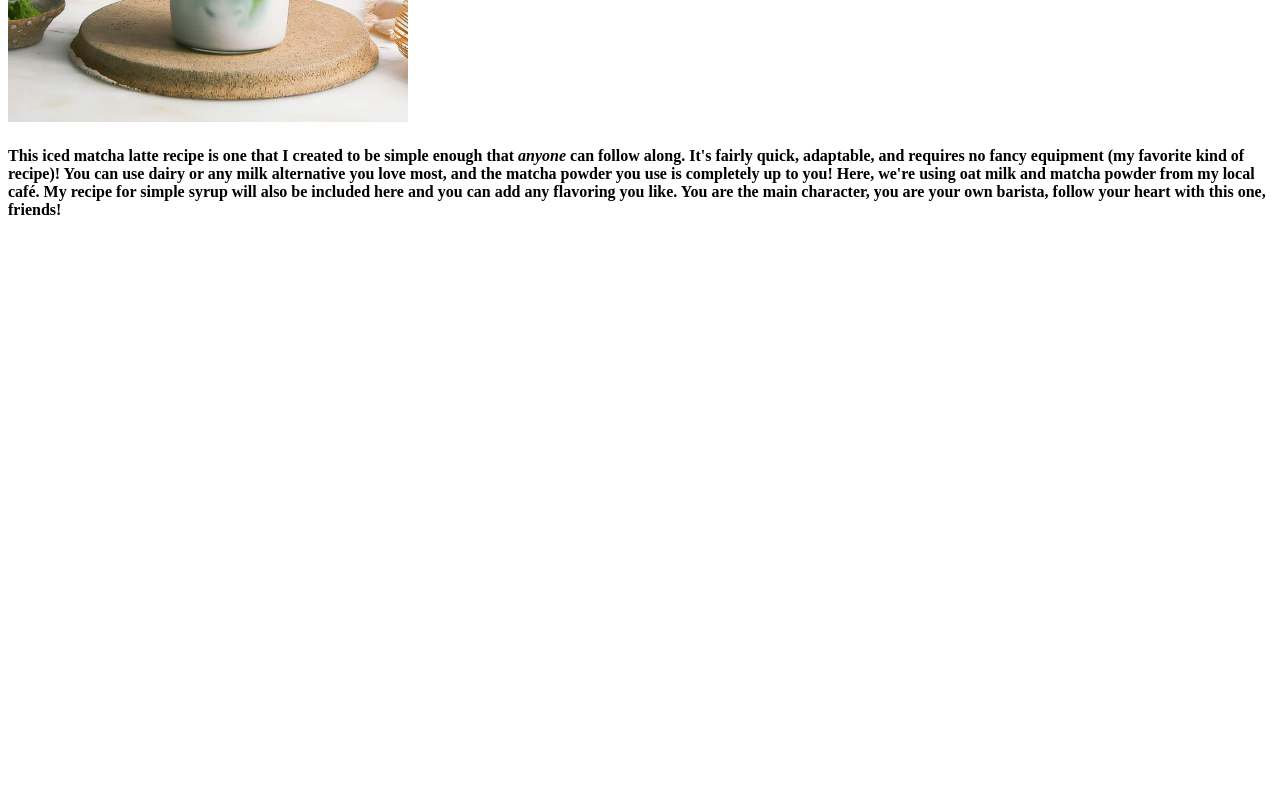
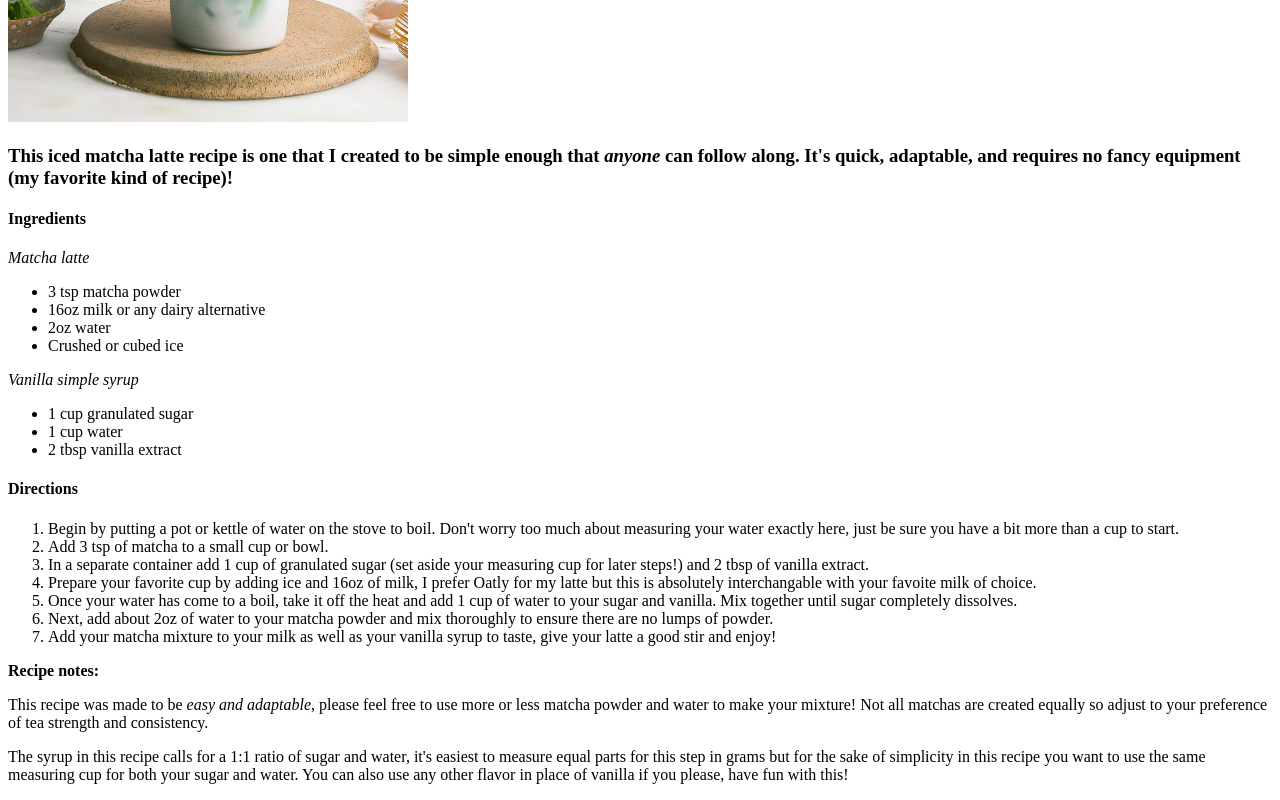
Before and after one commit to penxrose/odin-recipes, a plain HTML site: page recipes/matcha.html in a window 1280 px wide. Shown: the part 396-1196 px from the top of the page. Before the commit the page ends 800 px from the top, so only its background shows below. Drawn offline with Linux system fonts and the light colour scheme.

Commit message:
added content

```diff
--- a/recipes/matcha.html
+++ b/recipes/matcha.html
@@ -6,16 +6,55 @@
     <meta charset="utf-8">
 </head>
 <body>
-    <h1>Matcha Latte</h1>
+    <h1>Iced Matcha Latte</h1>
     <img src="../images/matchalatte-400x438.33.jpg">
-    <h4>This iced matcha latte recipe is one that I created to be
-    simple enough that <em>anyone</em> can follow along. It's fairly
-    quick, adaptable, and requires no fancy equipment (my favorite
-    kind of recipe)! You can use dairy or any milk alternative you
-    love most, and the matcha powder you use is completely up to you!
-    Here, we're using oat milk and matcha powder from my local café.
-    My recipe for simple syrup will also be included here and you can
-    add any flavoring you like. You are the main character, you are
-    your own barista, follow your heart with this one, friends!</h4>
+    <h3>This iced matcha latte recipe is one that I created to be
+    simple enough that <em>anyone</em> can follow along. It's quick,
+    adaptable, and requires no fancy equipment (my favorite
+    kind of recipe)!</h3>
+    <h4>Ingredients</h4>
+    <em>Matcha latte</em>
+        <ul>
+        <li>3 tsp matcha powder</li>
+        <li>16oz milk or any dairy alternative</li>
+        <li>2oz water</li>
+        <li>Crushed or cubed ice</li>
+        </ul>
+    <em>Vanilla simple syrup</em>
+        <ul>
+        <li>1 cup granulated sugar</li>
+        <li>1 cup water</li>
+        <li>2 tbsp vanilla extract</li>
+        </ul>
+    <h4>Directions</h4>
+        <ol>
+        <li>Begin by putting a pot or kettle of water on the stove to boil.
+        Don't worry too much about measuring your water exactly here, just be
+        sure you have a bit more than a cup to start.</li>
+        <li>Add 3 tsp of matcha to a small cup or bowl.</li>
+        <li>In a separate container add 1 cup of granulated sugar (set aside
+        your measuring cup for later steps!) and 2 tbsp of vanilla extract.</li>
+        <li>Prepare your favorite cup by adding ice and 16oz of milk, I prefer
+        Oatly for my latte but this is absolutely interchangable with your
+        favoite milk of choice.</li>
+        <li>Once your water has come to a boil, take it off the heat and add 1 cup
+        of water to your sugar and vanilla. Mix together until sugar completely
+        dissolves.</li>
+        <li>Next, add about 2oz of water to your matcha powder and mix thoroughly to
+        ensure there are no lumps of powder.</li>
+        <li>Add your matcha mixture to your milk as well as your vanilla syrup to taste,
+        give your latte a good stir and enjoy!
+        </li>
+        </ol>
+    <p><strong>Recipe notes:</strong></p>
+    <p>This recipe was made to be <em>easy and adaptable</em>, please feel free to use more
+    or less matcha powder and water to make your mixture! Not all matchas are created equally
+    so adjust to your preference of tea strength and consistency.</p>
+    <p>The syrup in this recipe calls for a 1:1 ratio of sugar and water, it's easiest to
+    measure equal parts for this step in grams but for the sake of simplicity in this recipe
+    you want to use the same measuring cup for both your sugar and water. You can also use any
+    other flavor in place of vanilla if you please, have fun with this!
+    </p>
+
 </body>
 </html>
```
Also changed, not shown: index.html (+5 -4 lines), recipes/flan.html (+22 -1 lines), recipes/lemonloaf.html (+49 -5 lines).
